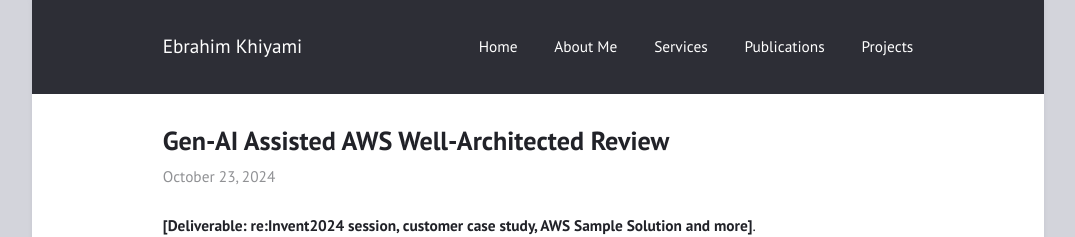
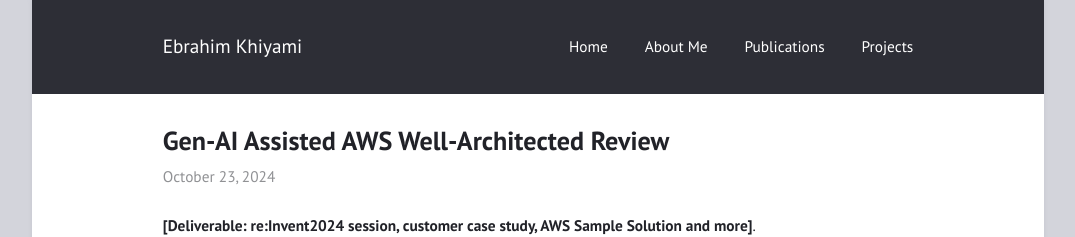
Before and after one commit to ekhiyami/ekhiyami.github.io, a Jekyll site: the page built from index.html, in a window 1280 px wide and 900 px high. Shown: the top 237 px of the window, without its empty margins (102-1177 px from the left). Built offline with Jekyll 4.4.1, drawn with Linux system fonts in a browser that asks for light colours.

Commit message:
Update _config.yml

```diff
--- a/_config.yml
+++ b/_config.yml
@@ -18,7 +18,7 @@
 navigation:                # accepts {file, title, url, icon, sidebaricon}
   - {file: "index.html"}
   - {file: "README.md"}
-  - {file: "services.md"}
+ # - {file: "services.md"}
   - {file: "publications.md"}
   - {file: "projects.md"}
 
```
